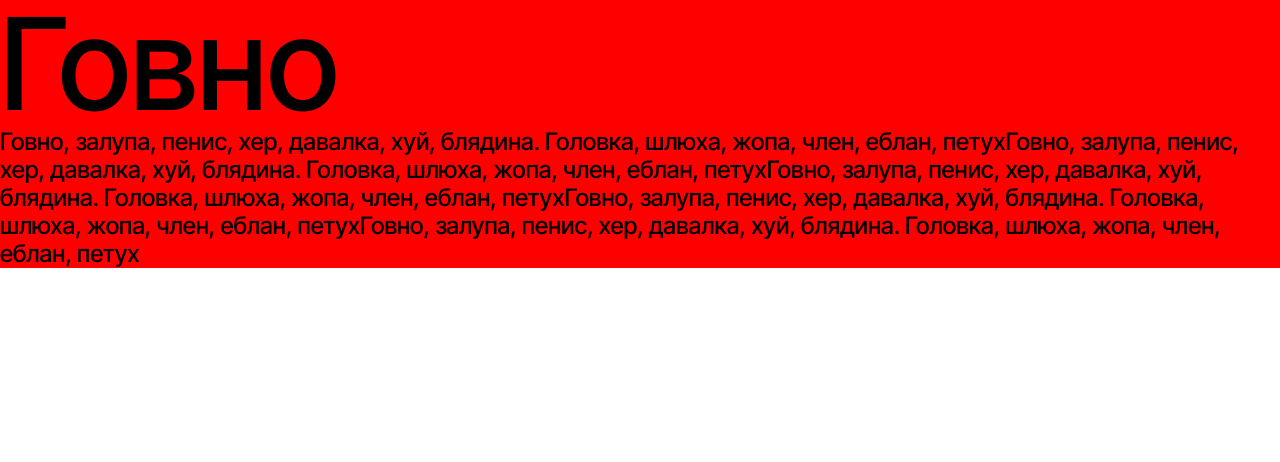
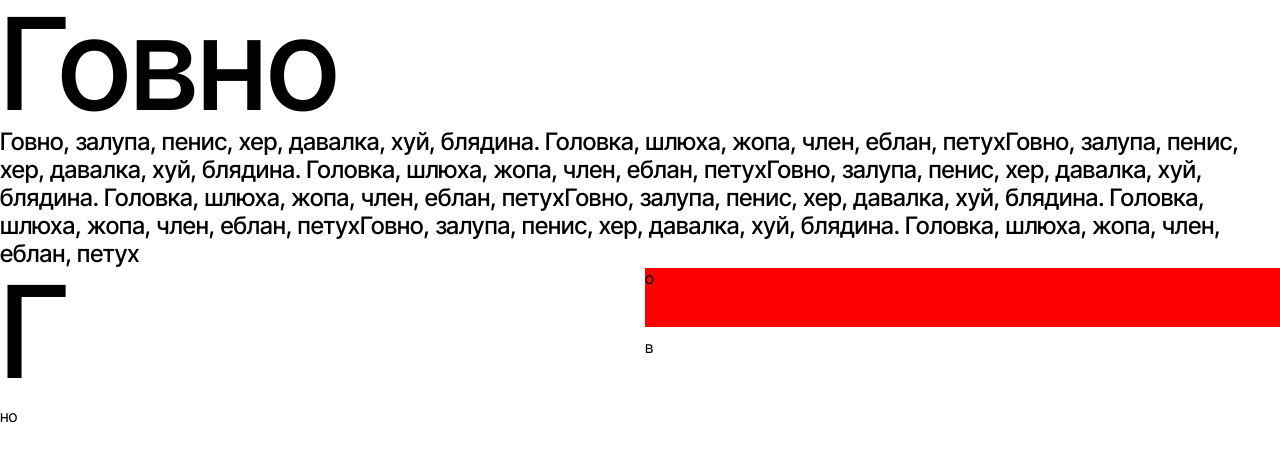
Before and after one commit to mongoliainner/act, a React (Create React App) app: page / in a window 1280 px wide. Shown: the top 462 px of the page. Built offline with nearby package versions, Linux system fonts and the light colour scheme.

Commit message:
Added: HomePage

```diff
--- a/src/components/01_Atoms/Wrappers/Grid/Grid.jsx
+++ b/src/components/01_Atoms/Wrappers/Grid/Grid.jsx
@@ -2,36 +2,23 @@ import React from "react";
 import styles from "./Grid.module.css";
 
 function Grid({
-  direction = "column",
-  wrap = "nowrap",
-  justifyContent = "flex-start",
-  alignItems = "flex-start",
-  paddingTop = "0",
-  paddingBottom = "0",
-  paddingLeft = "0",
-  paddingRight = "0",
+  columns = 2,
+  rows = 2,
+  padding = "0",
   gap = "10px",
-  width = "100%",
-  height = "100%",
   className,
   children,
 }) {
-  const combinedClassName = className
-    ? `${styles[className]} ${styles.text}`
-    : styles.flexWrapper;
+  const combinedClassName = `${styles.gridWrapper} ${className || ""}`;
 
   return (
     <div
       className={combinedClassName}
       style={{
-        flexDirection: direction,
-        flexWrap: wrap,
-        justifyContent: justifyContent,
-        alignItems: alignItems,
-        padding: `${paddingTop} ${paddingRight} ${paddingBottom} ${paddingLeft}`,
+        gridTemplateColumns: `repeat(${columns}, 1fr)`,
+        gridTemplateRows: `repeat(${rows}, 1fr)`,
+        padding: padding,
         gap: gap,
-        width: width,
-        height: height,
       }}
     >
       {children}
--- a/src/components/01_Atoms/Wrappers/Grid/Grid.module.css
+++ b/src/components/01_Atoms/Wrappers/Grid/Grid.module.css
@@ -0,0 +1,7 @@
+.gridWrapper {
+  display: grid;
+  grid-template-columns: repeat(2, 1fr); /* Default columns */
+  grid-template-rows: repeat(2, 1fr); /* Default rows */
+  padding: 0; /* Default padding */
+  gap: 10px; /* Default gap */
+}
--- a/src/components/01_Atoms/Wrappers/Grid/GridItem.jsx
+++ b/src/components/01_Atoms/Wrappers/Grid/GridItem.jsx
@@ -0,0 +1,46 @@
+import React from "react";
+import styles from "./GridItem.module.css";
+
+function GridItem({
+  direction = "column",
+  wrap = "nowrap",
+  justifyContent = "flex-start",
+  alignItems = "flex-start",
+  paddingTop = "0",
+  paddingBottom = "0",
+  paddingLeft = "0",
+  paddingRight = "0",
+  gap = "10px",
+  width = "100%",
+  height = "100%",
+  gridColumn = "1fr",
+  gridRow = "1fr",
+  className,
+  children,
+}) {
+  const combinedClassName = className
+    ? `${styles[className]} ${styles.text}`
+    : styles.flexWrapper;
+
+  return (
+    <div
+      className={combinedClassName}
+      style={{
+        flexDirection: direction,
+        flexWrap: wrap,
+        justifyContent: justifyContent,
+        alignItems: alignItems,
+        padding: `${paddingTop} ${paddingRight} ${paddingBottom} ${paddingLeft}`,
+        gap: gap,
+        width: width,
+        height: height,
+        gridColumn: gridColumn,
+        gridRow: gridRow,
+      }}
+    >
+      {children}
+    </div>
+  );
+}
+
+export default GridItem;
--- /dev/null
+++ b/src/components/01_Atoms/Wrappers/Grid/GridItem.module.css
@@ -0,0 +1,3 @@
+.red {
+  background-color: red;
+}
--- a/src/components/05_Pages/Home.jsx
+++ b/src/components/05_Pages/Home.jsx
@@ -2,24 +2,31 @@ import React from "react";
 import Headding from "../01_Atoms/Typography/Headding/Headding";
 import Base from "../01_Atoms/Typography/Base/Base";
 import Flex from "../01_Atoms/Wrappers/Flex/Flex";
+import Grid from "../01_Atoms/Wrappers/Grid/Grid";
+import GridItem from "../01_Atoms/Wrappers/Grid/GridItem";
+import styles from "./Home.module.css";
 
 function Home() {
   return (
-    <div className="App">
-      <Flex>
-        <Flex className="red">
-          <Headding className="TitleLarge">Говно</Headding>
-          <Base>
-            Говно, залупа, пенис, хер, давалка, хуй, блядина. Головка, шлюха,
-            жопа, член, еблан, петухГовно, залупа, пенис, хер, давалка, хуй,
-            блядина. Головка, шлюха, жопа, член, еблан, петухГовно, залупа,
-            пенис, хер, давалка, хуй, блядина. Головка, шлюха, жопа, член,
-            еблан, петухГовно, залупа, пенис, хер, давалка, хуй, блядина.
-            Головка, шлюха, жопа, член, еблан, петухГовно, залупа, пенис, хер,
-            давалка, хуй, блядина. Головка, шлюха, жопа, член, еблан, петух
-          </Base>
-        </Flex>
-      </Flex>
+    <div className="Home">
+      <Headding className="TitleLarge">Говно</Headding>
+      <Base>
+        Говно, залупа, пенис, хер, давалка, хуй, блядина. Головка, шлюха, жопа,
+        член, еблан, петухГовно, залупа, пенис, хер, давалка, хуй, блядина.
+        Головка, шлюха, жопа, член, еблан, петухГовно, залупа, пенис, хер,
+        давалка, хуй, блядина. Головка, шлюха, жопа, член, еблан, петухГовно,
+        залупа, пенис, хер, давалка, хуй, блядина. Головка, шлюха, жопа, член,
+        еблан, петухГовно, залупа, пенис, хер, давалка, хуй, блядина. Головка,
+        шлюха, жопа, член, еблан, петух
+      </Base>
+      <Grid>
+        <GridItem gridRow="span 2">
+          <Headding className="TitleLarge">Г</Headding>
+        </GridItem>
+        <GridItem className="red">о</GridItem>
+        <GridItem>в</GridItem>
+        <GridItem>но</GridItem>
+      </Grid>
     </div>
   );
 }
--- /dev/null
+++ b/src/components/05_Pages/Home.module.css
@@ -0,0 +1,5 @@
+@import "../../components/0_Tokens/Boiler.css";
+
+.Home {
+  background-color: var(--zinc-900);
+}
```
